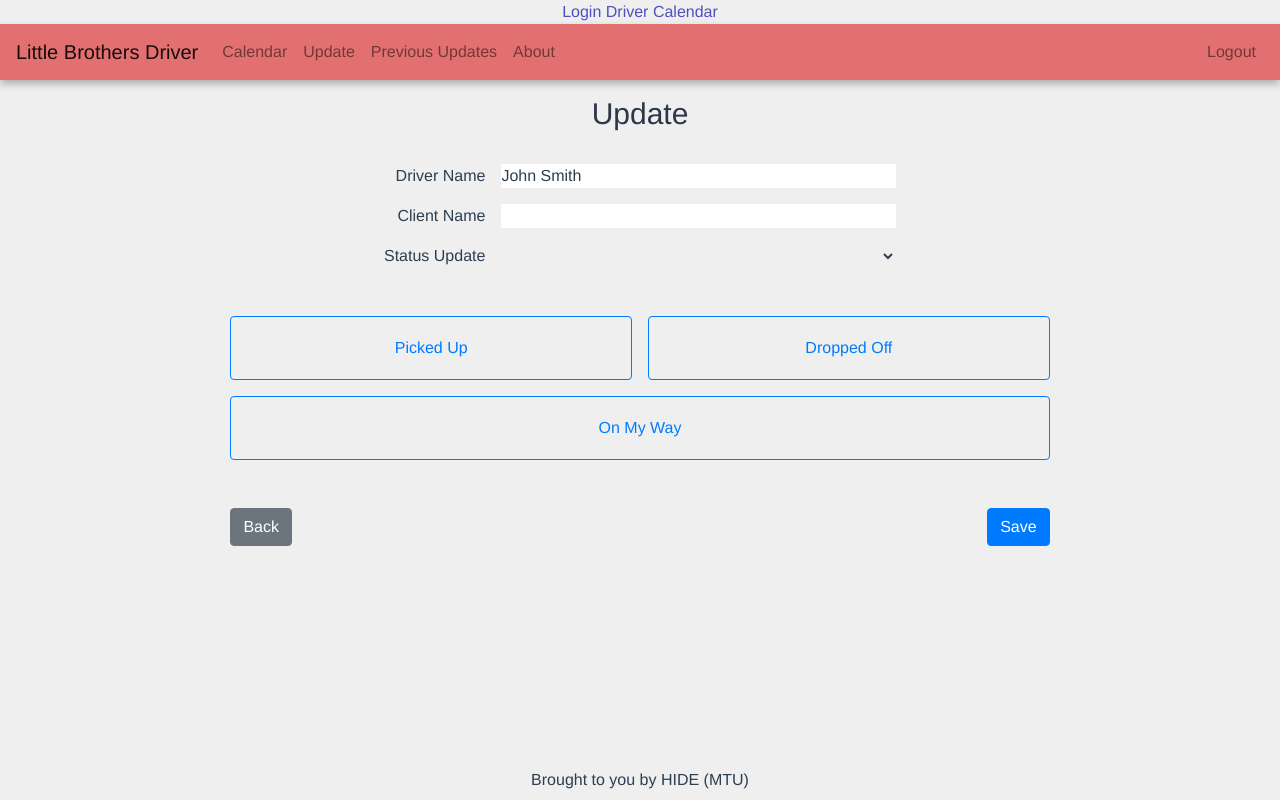
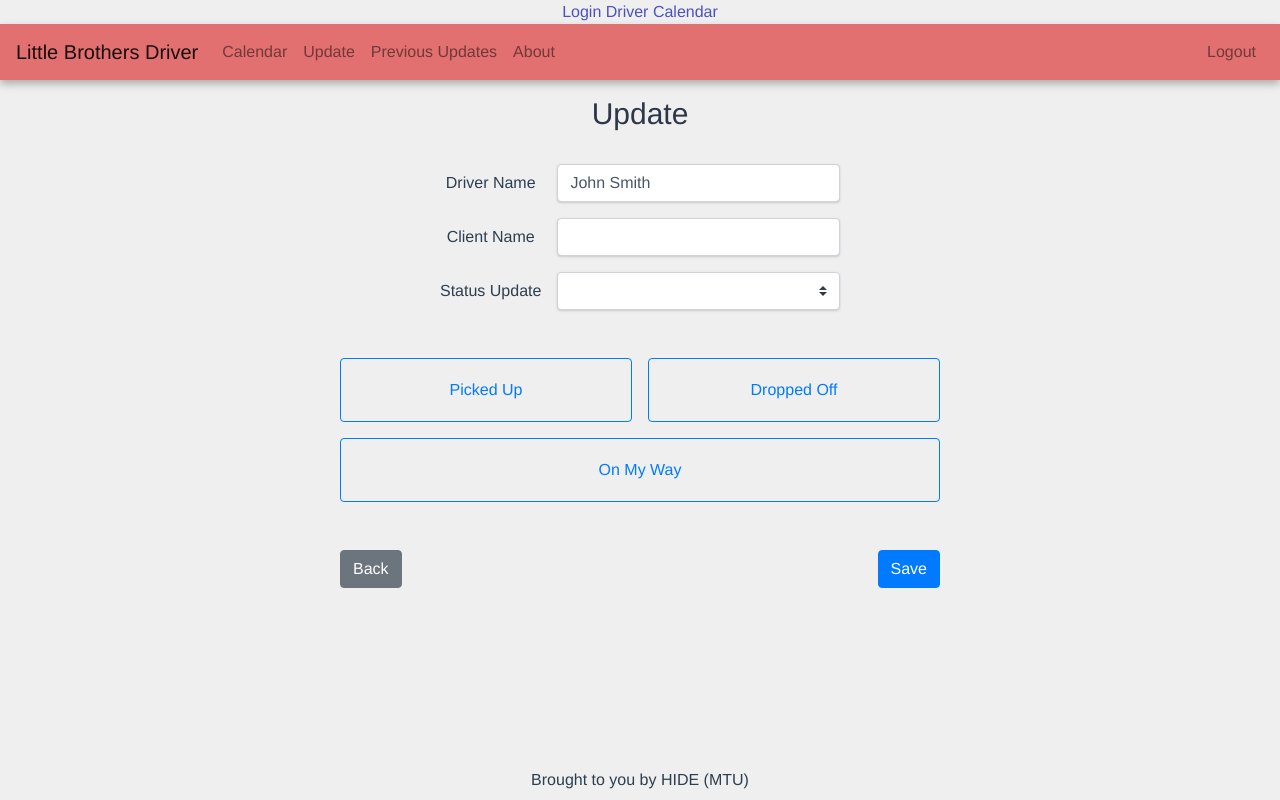
Before and after one commit to MTUHIDE/little-brothers, a Vue app in the folder frontend/: page /driver/update in a window 1280 px wide. Built offline with nearby package versions, Linux system fonts and the light colour scheme; what v-calendar would draw is missing.

Commit message:
styling improvements to driver update

```diff
--- a/frontend/src/views/driver/DriverUpdate.vue
+++ b/frontend/src/views/driver/DriverUpdate.vue
@@ -2,21 +2,18 @@
   <div class="driver-update">
     <h1>Update</h1>
     <div class="form-grid">
-      <span>Driver Name</span>
-      <input v-model="driverName" />
-      <span>Client Name</span>
-      <input v-model="clientName" />
-      <span>Status Update</span>
-      <select v-model="status">
-        <option disabled selected />
-        <option v-for="(option, i) of options" :value="option" :key="i">{{ option }}</option>
-      </select>
+      <label for="driverName">Driver Name</label>
+      <b-form-input v-model="driverName" id="driverName" />
+      <label for="clientName">Client Name</label>
+      <b-form-input v-model="clientName" id="clientName" />
+      <label for="status">Status Update</label>
+      <b-form-select v-model="status" :options="statusOptions" id="status" />
     </div>
     <div class="btn-grid">
       <b-button
+        v-for="(option, i) of statusOptions"
         :variant="status === option ? 'primary' : 'outline-primary'"
         @click="status = option"
-        v-for="(option, i) of options"
         :key="'a' + i"
       >
         {{ option }}
@@ -35,7 +32,7 @@ export default {
     return {
       clientName: '',
       status: '',
-      options: ['Picked Up', 'Dropped Off', 'On My Way'],
+      statusOptions: ['Picked Up', 'Dropped Off', 'On My Way'],
     };
   },
   computed: {
@@ -52,10 +49,6 @@ export default {
 </script>
 
 <style scoped>
-.driver-update {
-  width: 80%;
-  margin: 0 auto;
-}
 h1 {
   margin-top: 16px !important;
   margin-bottom: 32px !important;
@@ -65,35 +58,47 @@ h1 {
 .btn-grid {
   display: grid;
   grid-template-columns: 1fr 1fr;
+  align-items: center;
   width: 80%;
+  max-width: 600px;
   margin: 0 auto;
   margin-bottom: 48px;
   gap: 16px;
   justify-content: center;
 }
+.form-grid label {
+  height: 24px;
+  margin: 0;
+}
 
 .form-grid {
   grid-template-columns: auto 1fr;
-  width: 50%;
+  max-width: 400px;
 }
 .form-grid span {
   justify-self: right;
+}
+.form-grid .custom-select {
+  box-shadow: 0 1px 3px 0 rgb(0 0 0 / 10%), 0 1px 2px 0 rgb(0 0 0 / 6%);
 }
 
 .btn-grid {
   grid-auto-rows: 64px;
 }
-.btn-grid > button:last-child:nth-last-child(odd) {
+.btn-grid button {
+  height: 100%;
+}
+.btn-grid button:last-child:nth-last-child(odd) {
   grid-column: auto / span 2;
 }
 
-.btn-grid > button:first-child:nth-last-child(even),
-.btn-grid > button:first-child:nth-last-child(even) ~ .box {
+.btn-grid button:first-child:nth-last-child(even),
+.btn-grid button:first-child:nth-last-child(even) ~ .box {
   grid-column: auto / span 1;
 }
 
 .save-btn-area {
-  width: 80%;
+  max-width: 600px;
   margin: 0 auto;
   display: flex;
   justify-content: space-between;
```
